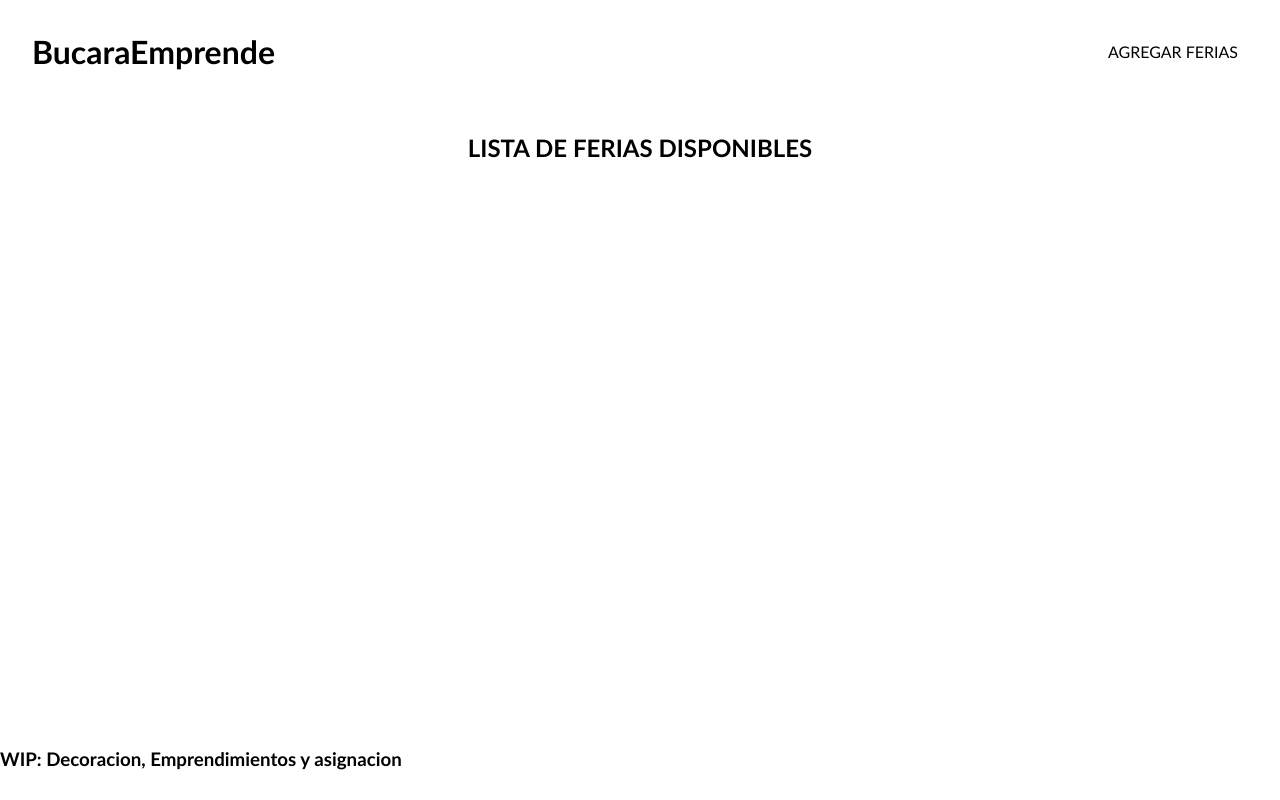
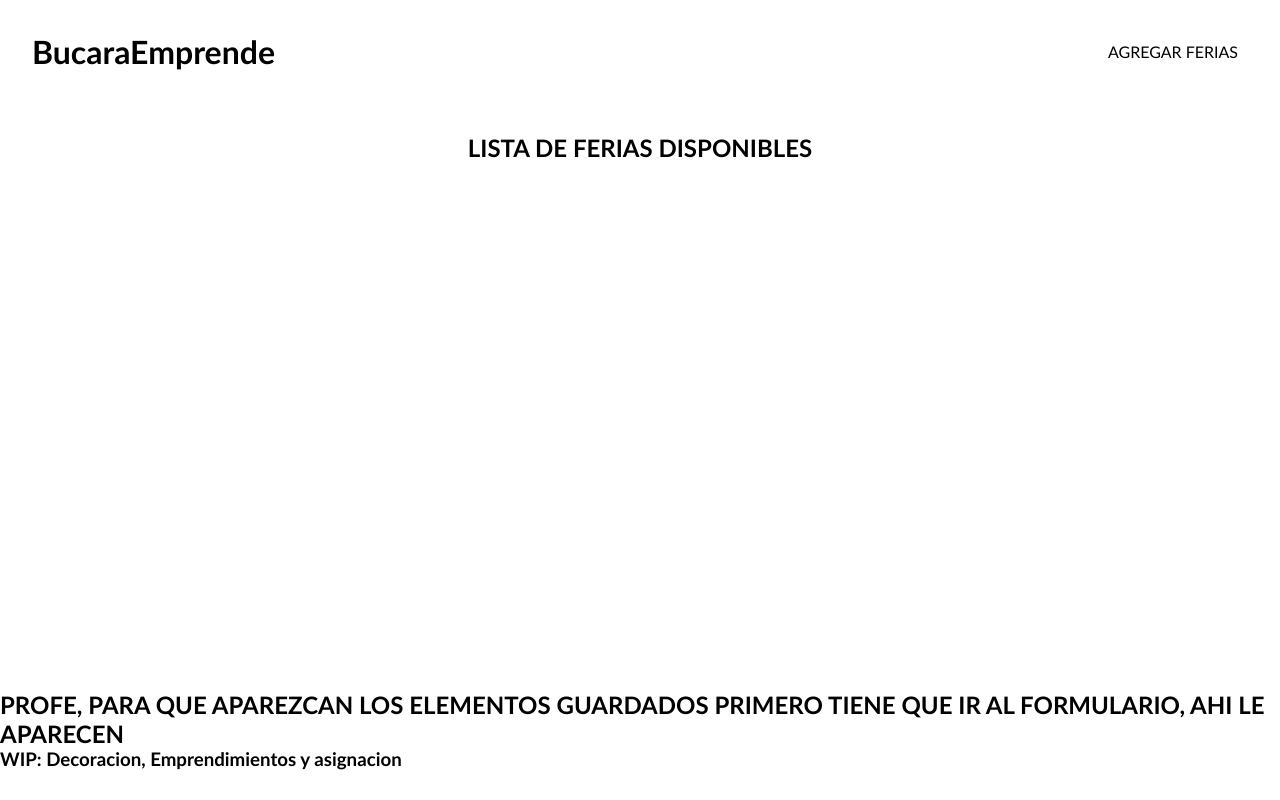
Before and after one commit to Arenas07/examen-javascript, a plain HTML site: page index.html in a window 1280 px wide. Drawn offline with Linux system fonts and the light colour scheme.

Commit message:
feat: :sparkles: Aclaraciones

```diff
--- a/index.html
+++ b/index.html
@@ -19,6 +19,7 @@
         <feria-list></feria-list>
     </main>
     <footer>
+        <h2>PROFE, PARA QUE APAREZCAN LOS ELEMENTOS GUARDADOS PRIMERO TIENE QUE IR AL FORMULARIO, AHI LE APARECEN</h2>
         <h3>WIP: Decoracion, Emprendimientos y asignacion</h3>
     </footer>
 </body>
```
